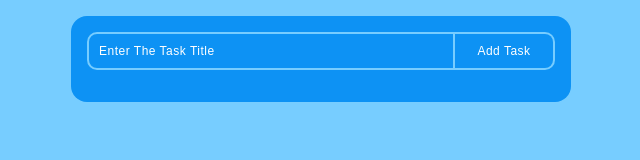
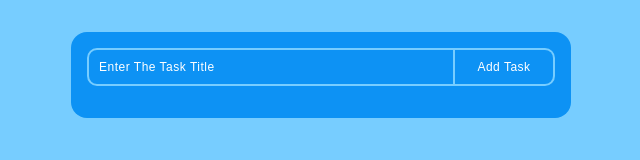
Before and after one commit to onepiece-coding/To-Do-List-app-using-JavaScript-with-an-Object-Oriented-Programming-OOP-approach, a plain HTML site: page index.html in a window 1280 px wide. Shown: the whole page, without its empty margins (319-959 px from the left). Drawn offline with Linux system fonts and the light colour scheme.

Commit message:
first commit

```diff
--- a/css/styles.css
+++ b/css/styles.css
@@ -15,6 +15,8 @@ html {
 }
 
 body {
+
+    padding: 1.6rem;
 
     font-family: 'Segoe UI', Tahoma, Geneva, Verdana, sans-serif;
 
```
